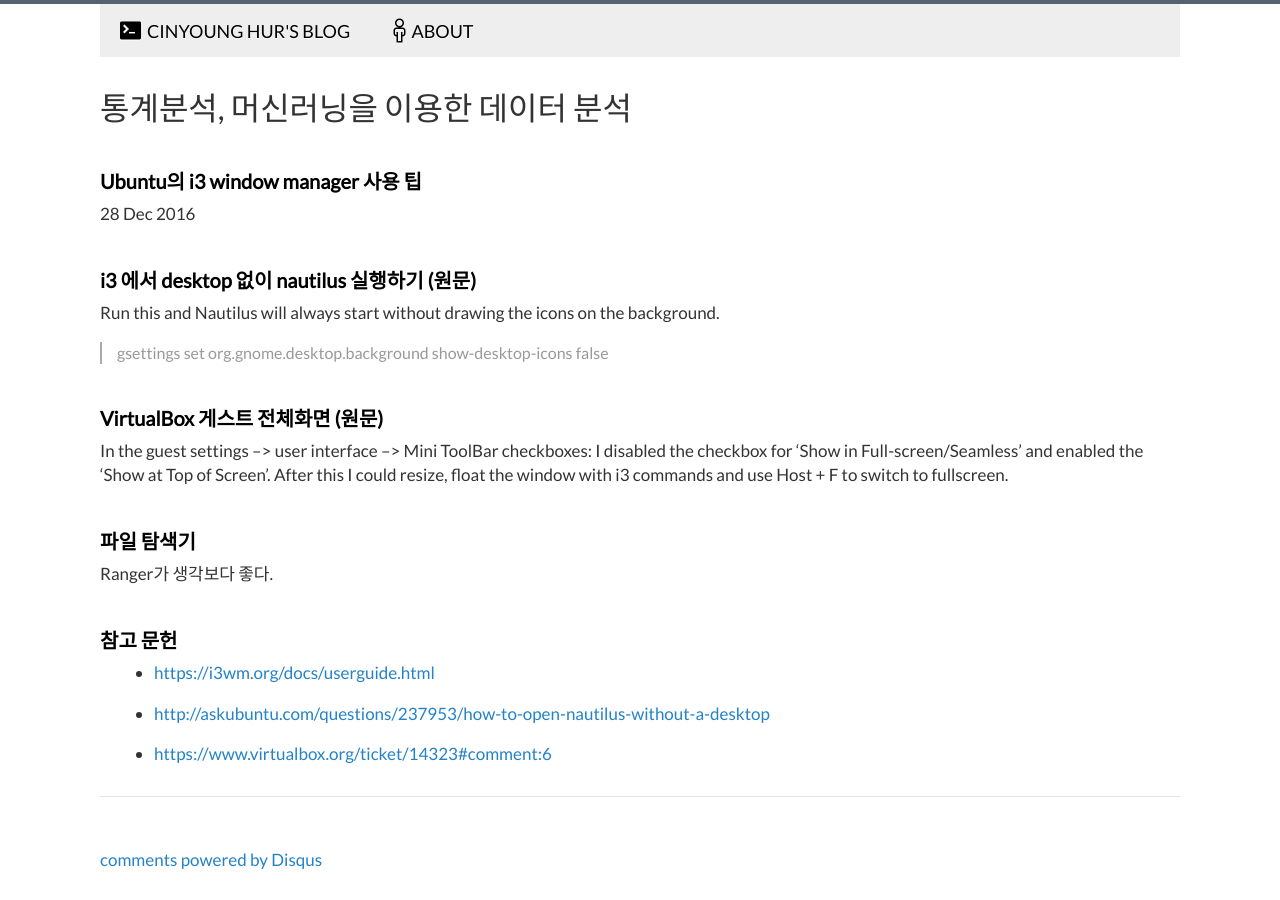
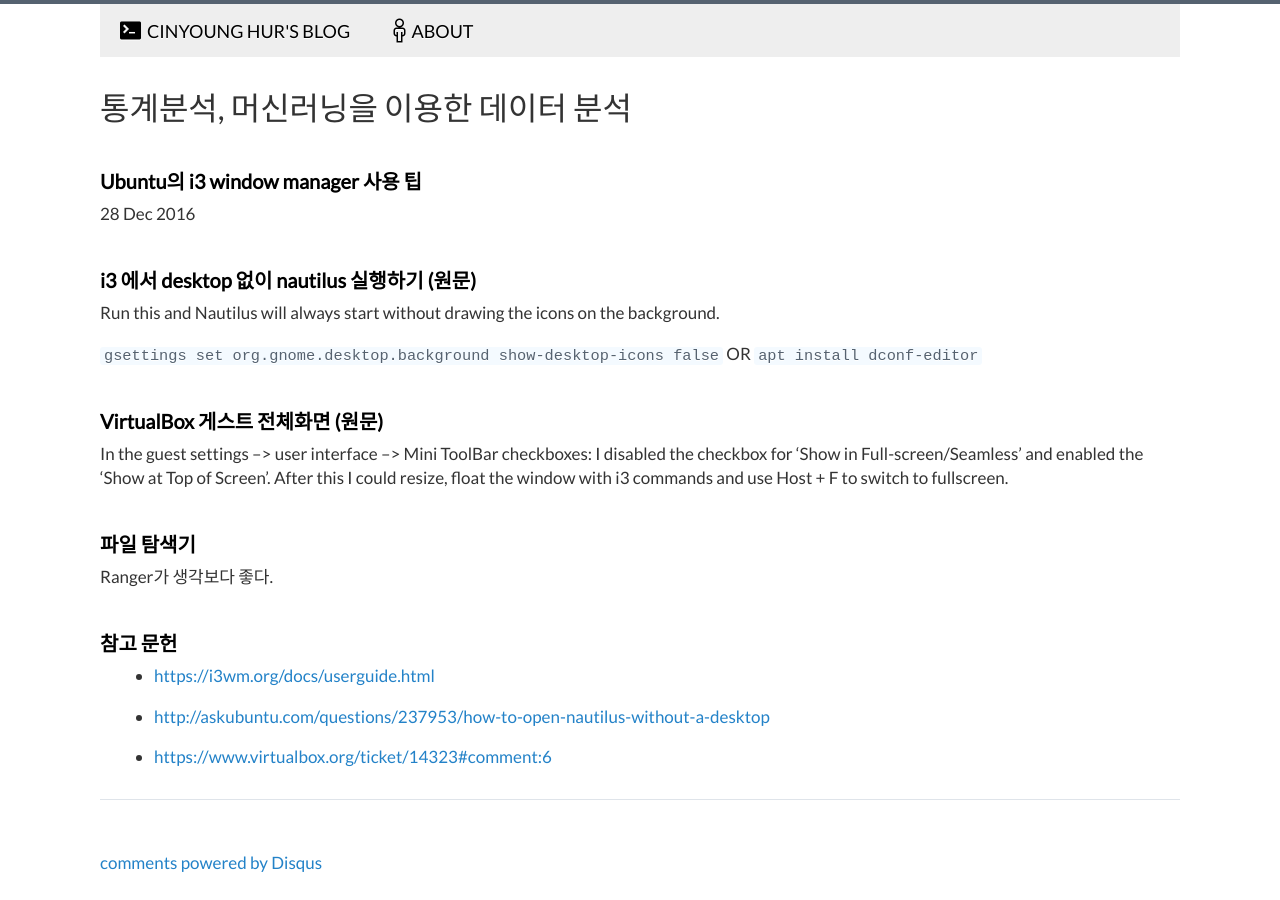
Before and after one commit to hurcy/hurcy.github.io, a Jekyll site: the page built from _posts/2016-12-28-Ubuntu의-i3-window-manager-사용-팁.md, in a window 1280 px wide. Built offline with Jekyll 4.4.1, drawn with Linux system fonts in a browser that asks for light colours; comment, search, counter and statistics services are not loaded.

Commit message:
Update 2016-12-28-Ubuntu의-i3-window-manager-사용-팁.md

```diff
--- a/_posts/2016-12-28-Ubuntu의-i3-window-manager-사용-팁.md
+++ b/_posts/2016-12-28-Ubuntu의-i3-window-manager-사용-팁.md
@@ -9,7 +9,9 @@ published: true
 
 Run this and Nautilus will always start without drawing the icons on the background.
 
-> gsettings set org.gnome.desktop.background show-desktop-icons false
+`gsettings set org.gnome.desktop.background show-desktop-icons false`
+ OR
+`apt install dconf-editor`
 
 ## VirtualBox 게스트 전체화면 ([원문](https://www.virtualbox.org/ticket/14323#comment:6))
 
```
